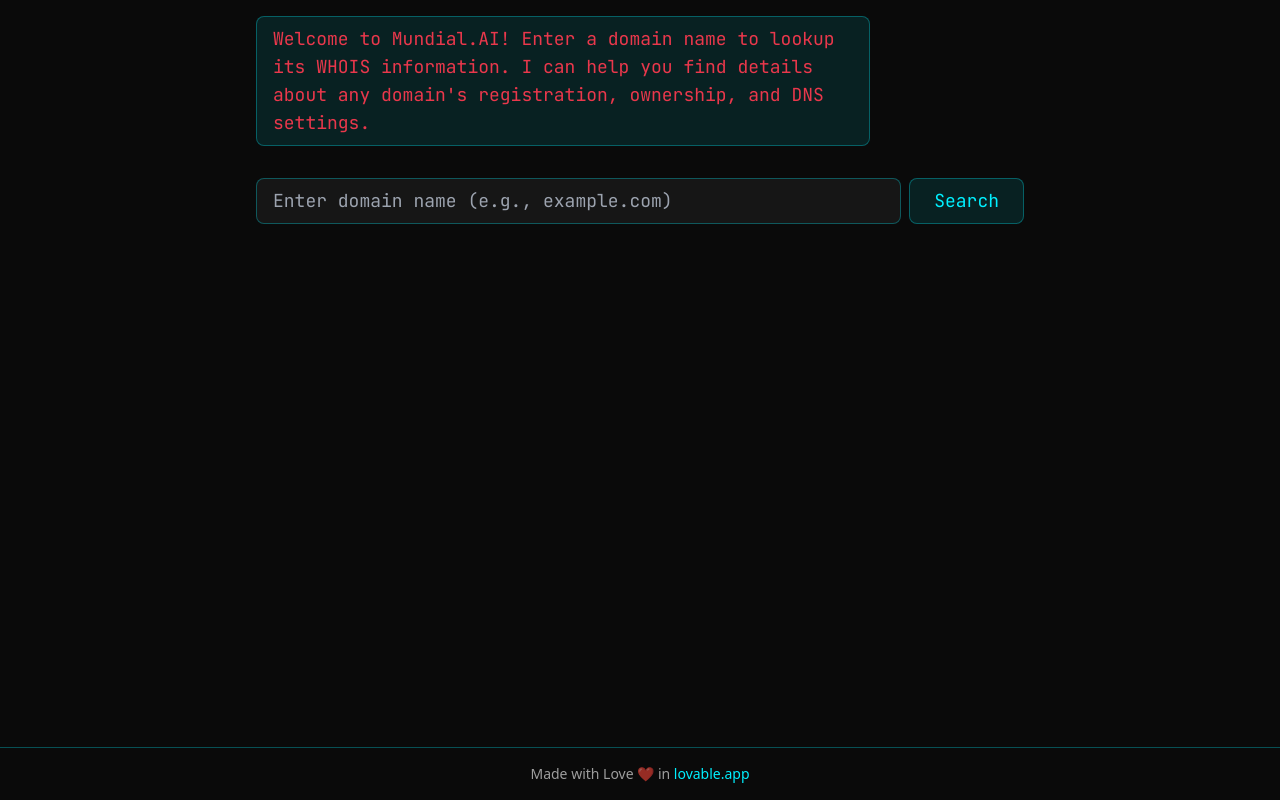
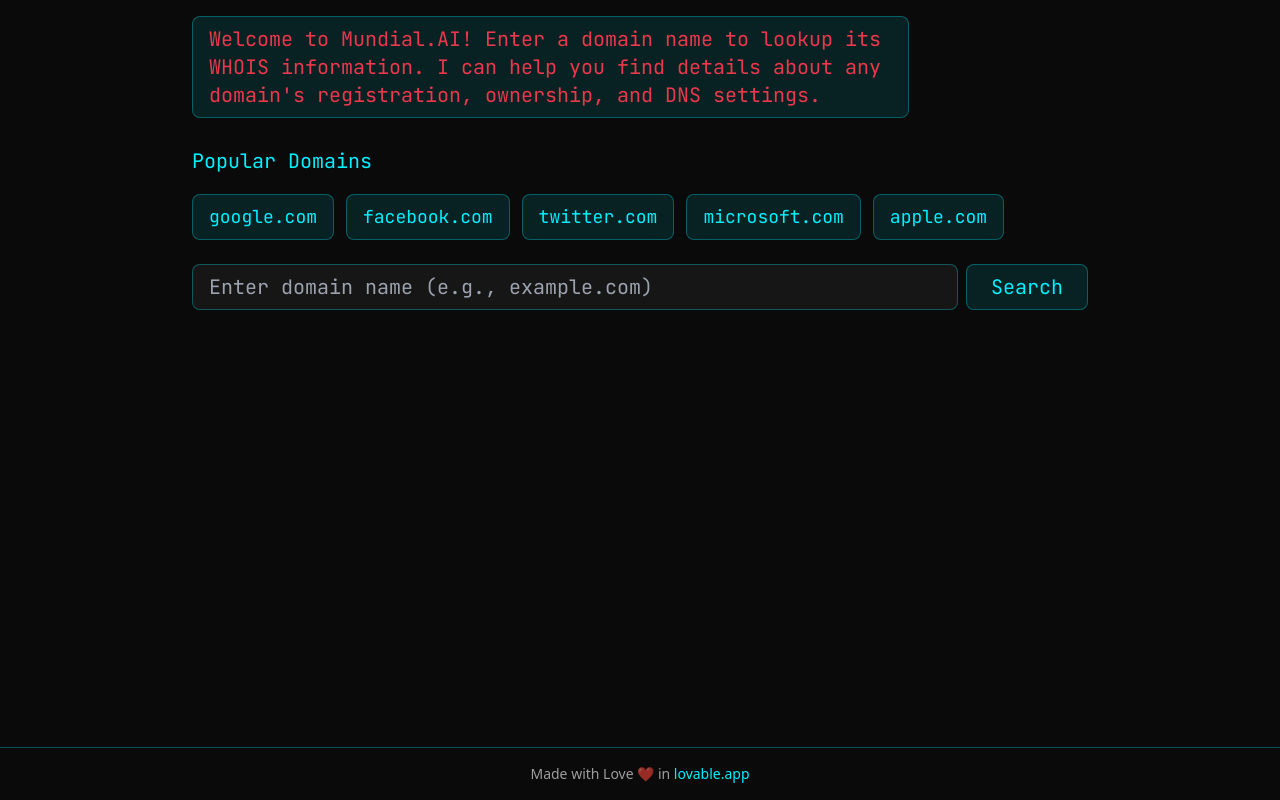
Before and after one commit to kwkuh/domain, a React (Vite) app: page / in a window 1280 px wide. Built offline with nearby package versions, Linux system fonts and the light colour scheme.

Commit message:
Add animations and search feature
Implement various animations throughout the application and enlarge the font display for a web3-like appearance. Introduce a direct domain search option, eliminating the need for manual input.
[skip gpt_engineer]

```diff
--- a/src/components/WhoisResult.tsx
+++ b/src/components/WhoisResult.tsx
@@ -13,10 +13,10 @@ interface WhoisResultProps {
 
 const WhoisResult = ({ data }: WhoisResultProps) => {
   return (
-    <div className="font-mono text-sm bg-darkBg border border-neonBlue/30 rounded-lg p-4 space-y-2 animate-fadeIn opacity-0">
-      <div className="text-neonBlue">Domain Information:</div>
+    <div className="font-mono text-lg bg-darkBg border border-neonBlue/30 rounded-lg p-6 space-y-3 animate-fadeIn opacity-0 hover:animate-glowPulse">
+      <div className="text-neonBlue text-xl mb-4">Domain Information:</div>
       {Object.entries(data).map(([key, value]) => (
-        <div key={key} className="grid grid-cols-[120px,1fr] gap-4">
+        <div key={key} className="grid grid-cols-[160px,1fr] gap-4">
           <span className="text-white/60">{key}:</span>
           <span className="text-white">
             {Array.isArray(value) ? value.join(", ") : value}
--- a/src/pages/Index.tsx
+++ b/src/pages/Index.tsx
@@ -3,6 +3,14 @@ import ChatMessage from "@/components/ChatMessage";
 import LoadingSpinner from "@/components/LoadingSpinner";
 import WhoisResult from "@/components/WhoisResult";
 import { useToast } from "@/components/ui/use-toast";
+
+const popularDomains = [
+  "google.com",
+  "facebook.com",
+  "twitter.com",
+  "microsoft.com",
+  "apple.com",
+];
 
 const Index = () => {
   const [domain, setDomain] = useState("");
@@ -21,10 +29,8 @@ const Index = () => {
     return pattern.test(domain);
   };
 
-  const handleSubmit = async (e: React.FormEvent) => {
-    e.preventDefault();
-
-    if (!isValidDomain(domain)) {
+  const handleSearch = async (searchDomain: string) => {
+    if (!isValidDomain(searchDomain)) {
       toast({
         title: "Invalid domain",
         description: "Please enter a valid domain name (e.g., example.com)",
@@ -34,10 +40,10 @@ const Index = () => {
     }
 
     setLoading(true);
-    setMessages((prev) => [...prev, { content: domain, isBot: false }]);
+    setMessages((prev) => [...prev, { content: searchDomain, isBot: false }]);
 
     try {
-      const response = await fetch(`https://rdap.org/domain/${domain}`);
+      const response = await fetch(`https://rdap.org/domain/${searchDomain}`);
       const data = await response.json();
 
       const formattedData = {
@@ -65,16 +71,21 @@ const Index = () => {
     }
   };
 
+  const handleSubmit = (e: React.FormEvent) => {
+    e.preventDefault();
+    handleSearch(domain);
+  };
+
   return (
     <div className="flex flex-col min-h-screen bg-darkBg text-white">
       <div className="flex-grow p-4">
-        <div className="max-w-3xl mx-auto">
+        <div className="max-w-4xl mx-auto">
           <div className="space-y-4 mb-8">
             {messages.map((msg, idx) => (
               <ChatMessage
                 key={idx}
                 {...msg}
-                className={`text-lg ${
+                className={`text-xl ${
                   idx % 4 === 0 ? 'text-[#ea384c]' :  // Red
                   idx % 4 === 1 ? 'text-[#F97316]' :  // Orange
                   idx % 4 === 2 ? 'text-[#FEF7CD]' :  // Yellow
@@ -86,18 +97,33 @@ const Index = () => {
             {whoisData && <WhoisResult data={whoisData} />}
           </div>
 
+          <div className="mb-6">
+            <h2 className="text-xl font-mono text-neonBlue mb-4 animate-float">Popular Domains</h2>
+            <div className="flex flex-wrap gap-3">
+              {popularDomains.map((d) => (
+                <button
+                  key={d}
+                  onClick={() => handleSearch(d)}
+                  className="bg-neonBlue/10 border border-neonBlue/30 text-neonBlue px-4 py-2 rounded-lg font-mono text-lg hover:animate-glowPulse transition-all"
+                >
+                  {d}
+                </button>
+              ))}
+            </div>
+          </div>
+
           <form onSubmit={handleSubmit} className="flex gap-2">
             <input
               type="text"
               value={domain}
               onChange={(e) => setDomain(e.target.value)}
               placeholder="Enter domain name (e.g., example.com)"
-              className="flex-1 bg-white/5 border border-neonBlue/30 rounded-lg px-4 py-2 font-mono text-lg focus:outline-none focus:border-neonBlue"
+              className="flex-1 bg-white/5 border border-neonBlue/30 rounded-lg px-4 py-2 font-mono text-xl focus:outline-none focus:border-neonBlue focus:animate-glowPulse"
             />
             <button
               type="submit"
               disabled={loading}
-              className="bg-neonBlue/10 border border-neonBlue/30 text-neonBlue px-6 py-2 rounded-lg font-mono text-lg hover:bg-neonBlue/20 transition-colors disabled:opacity-50"
+              className="bg-neonBlue/10 border border-neonBlue/30 text-neonBlue px-6 py-2 rounded-lg font-mono text-xl hover:animate-glowPulse transition-all disabled:opacity-50"
             >
               Search
             </button>
--- a/tailwind.config.ts
+++ b/tailwind.config.ts
@@ -70,11 +70,27 @@ export default {
           "0%": { opacity: "0", transform: "translateY(10px)" },
           "100%": { opacity: "1", transform: "translateY(0)" },
         },
+        glowPulse: {
+          "0%, 100%": {
+            boxShadow: "0 0 5px #00F0FF, 0 0 10px #00F0FF, 0 0 15px #00F0FF",
+            transform: "scale(1)"
+          },
+          "50%": {
+            boxShadow: "0 0 10px #00F0FF, 0 0 20px #00F0FF, 0 0 30px #00F0FF",
+            transform: "scale(1.02)"
+          },
+        },
+        float: {
+          "0%, 100%": { transform: "translateY(0)" },
+          "50%": { transform: "translateY(-10px)" },
+        },
       },
       animation: {
         typing: "typing 2s steps(40, end)",
         blink: "blink .75s step-end infinite",
         fadeIn: "fadeIn 0.5s ease-out forwards",
+        glowPulse: "glowPulse 2s ease-in-out infinite",
+        float: "float 3s ease-in-out infinite",
       },
     },
   },
```
